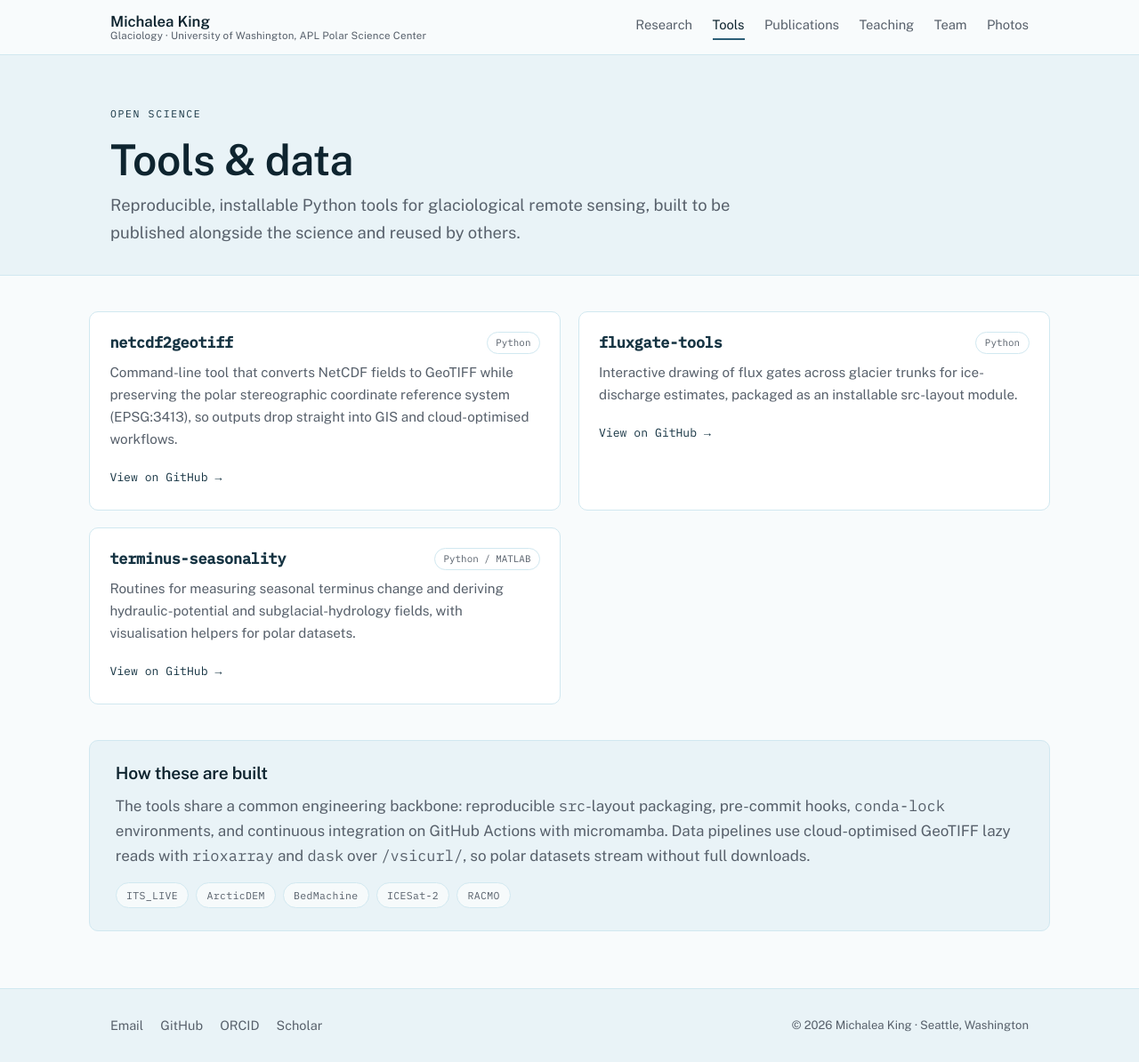
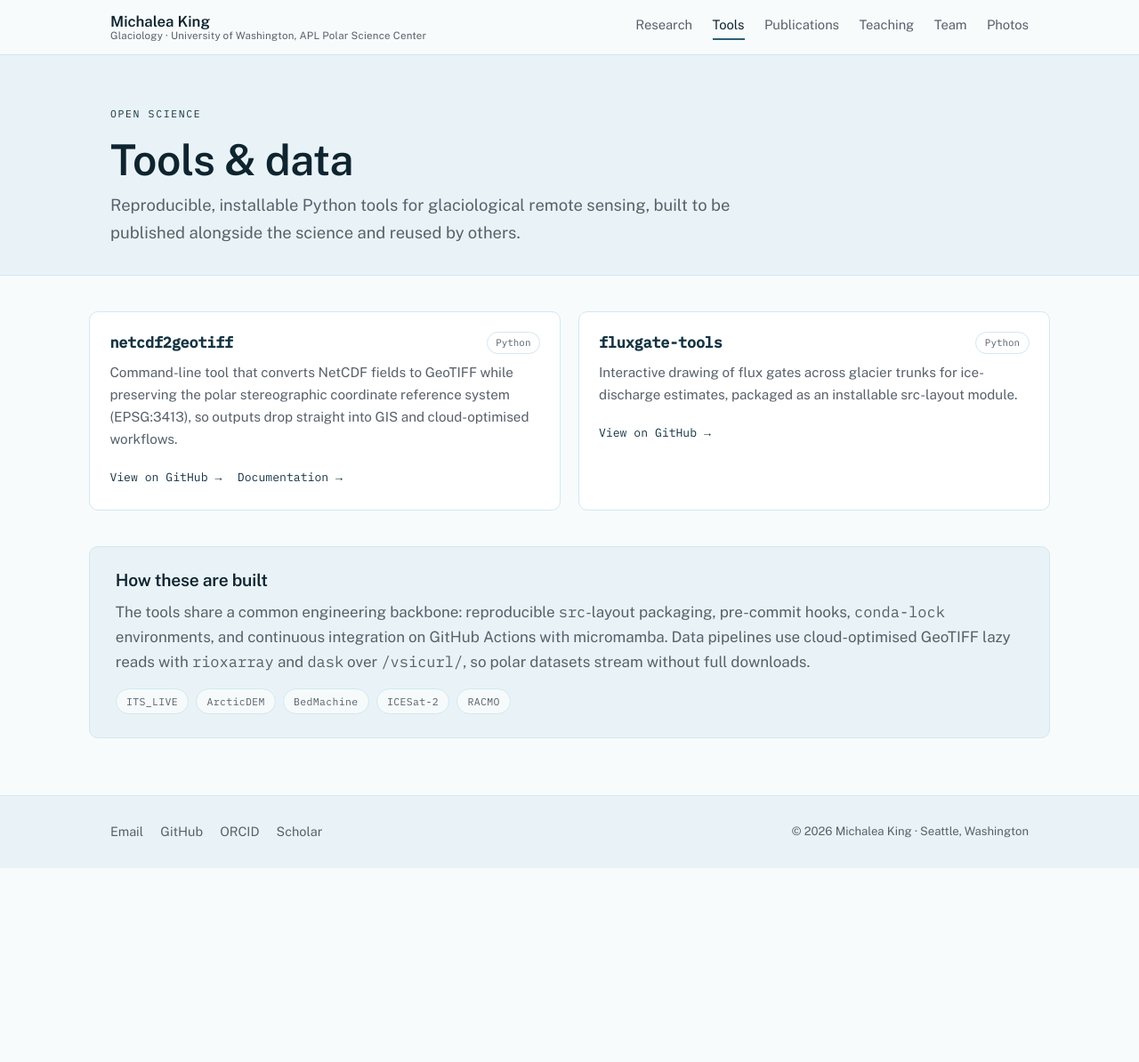
Before and after one commit to michaleaking/michaleaking.github.io, a Jekyll site: the page built from tools.html, in a window 1280 px wide and 1194 px high. Shown: the whole window at 89% size. Built offline with Jekyll 4.4.1, drawn with Linux system fonts in a browser that asks for light colours.

```diff
--- a/_config.yml
+++ b/_config.yml
@@ -34,8 +34,8 @@
 #                  e.g. center, "center 30%", "left center".
 hero:
   image: /assets/img/sunset_iceberg.jpg
-  opacity: 0.35
-  scrim: 0.72
+  opacity: 0.5
+  scrim: 0.22
   position: center
 
 # --- Links (leave any line blank to hide that link) ----------
--- a/_data/tools.yml
+++ b/_data/tools.yml
@@ -1,10 +1,33 @@
-# Open-source tools. Set `featured: true` to show a tool on the home page.
-# `repo` is the GitHub URL; leave blank if a tool isn't public yet.
+# ------------------------------------------------------------
+# TOOLS, WEBSITES & DATA PRODUCTS
+# Anything worth sending someone to: a package, a project site,
+# a dataset landing page, a dashboard.
+#
+# Fields:
+#   name     – displayed name
+#   featured – true shows it on the home page
+#   lang     – small chip, e.g. "Python" or "Web". Omit it (or leave
+#              blank) and no chip renders — useful for websites.
+#   summary  – a sentence or two
+#   repo     – shorthand for a single GitHub link; renders first as
+#              "View on GitHub". Leave blank for non-code entries.
+#   links    – any number of extra links, each with a label and url:
+#                links:
+#                  - label: Project site
+#                    url: https://example.org
+#                  - label: Documentation
+#                    url: https://example.org/docs
+#              A link with no label falls back to its domain name.
+#              Use this alone (no `repo`) for website-only entries.
+# ------------------------------------------------------------
 
 - name: netcdf2geotiff
   featured: true
   lang: Python
   repo: https://github.com/your-github-username/netcdf2geotiff
+  links:
+    - label: Documentation
+      url: https://your-github-username.github.io/netcdf2geotiff/
   summary: >-
     Command-line tool that converts NetCDF fields to GeoTIFF while preserving
     the polar stereographic coordinate reference system (EPSG:3413), so outputs
@@ -18,14 +41,19 @@
     Interactive drawing of flux gates across glacier trunks for ice-discharge
     estimates, packaged as an installable src-layout module.
 
-- name: terminus-seasonality
-  featured: false
-  lang: Python / MATLAB
-  repo: https://github.com/your-github-username/terminus-seasonality
-  summary: >-
-    Routines for measuring seasonal terminus change and deriving
-    hydraulic-potential and subglacial-hydrology fields, with visualisation
-    helpers for polar datasets.
+
+
+# A website-only entry: no `repo`, no `lang` chip — just links.
+# - name: Greenland discharge viewer
+#   featured: false
+#   summary: >-
+#     Browsable maps of ice discharge by glacier, updated as new
+#     velocity mosaics are released.
+#   links:
+#     - label: Open the viewer
+#       url: https://example.org/discharge
+#     - label: Data on Zenodo
+#       url: https://zenodo.org/record/0000000
 
 # Practices these tools are built on (rendered as a note on the Tools page):
 # reproducible src-layout packaging, pre-commit hooks, conda-lock environments,
--- /dev/null
+++ b/_includes/links.html
@@ -0,0 +1,31 @@
+{%- comment -%}
+  Renders a row of labelled links. Used by the Tools and Research pages.
+
+  Usage:  {% include links.html items=tool.links repo=tool.repo %}
+
+  `items` is a list of { label, url } pairs from a _data file. An entry with
+  no label falls back to its domain name, so a bare url still shows something
+  sensible; entries with a blank url are skipped. `repo` is optional shorthand
+  for a single GitHub link, rendered first — it exists so tools with just a
+  repo don't need the longer `links` form.
+{%- endcomment -%}
+{%- assign items = include.items | default: empty -%}
+{%- assign has_repo = false -%}
+{%- if include.repo and include.repo != '' -%}{%- assign has_repo = true -%}{%- endif -%}
+{%- if has_repo or items.size > 0 -%}
+<ul class="linkrow">
+  {%- if has_repo -%}
+  <li><a href="{{ include.repo }}" rel="noopener">View on GitHub <span aria-hidden="true">→</span></a></li>
+  {%- endif -%}
+  {%- for link in items -%}
+    {%- if link.url and link.url != '' -%}
+    {%- assign host = link.url | split: '//' | last | split: '/' | first | remove_first: 'www.' -%}
+    <li>
+      <a href="{{ link.url }}"{% if link.url contains '://' %} rel="noopener"{% endif %}>
+        {{ link.label | default: host }} <span aria-hidden="true">→</span>
+      </a>
+    </li>
+    {%- endif -%}
+  {%- endfor -%}
+</ul>
+{%- endif -%}
--- a/assets/css/style.scss
+++ b/assets/css/style.scss
@@ -121,6 +121,16 @@
 .tool-top h3,.tool-top h2{margin:0;font-size:1.05rem;color:var(--glacier-d);}
 .chip{font-family:var(--font-mono);font-size:0.68rem;color:var(--slate);border:1px solid var(--hair);border-radius:999px;padding:0.15rem 0.6rem;white-space:nowrap;}
 
+/* Row of labelled links under a tool card or research thread.
+   Shares the .more type scale so a single link reads the same as it did
+   when it was a lone "View on GitHub" anchor. */
+.linkrow{display:flex;flex-wrap:wrap;gap:0.4rem 1.1rem;list-style:none;padding:0;margin:0.9rem 0 0;}
+.linkrow a{font-family:var(--font-mono);font-size:0.82rem;color:var(--glacier-d);text-decoration:none;}
+.linkrow a:hover{text-decoration:underline;}
+.linkrow a span{transition:transform 0.15s ease;display:inline-block;}
+.linkrow a:hover span{transform:translateX(2px);}
+.thread .linkrow{margin-top:1rem;}
+
 .stack{display:flex;flex-direction:column;gap:2.2rem;}
 .thread{padding-bottom:2rem;border-bottom:1px solid var(--hair);}
 .thread:last-child{border-bottom:none;}
--- a/research.html
+++ b/research.html
@@ -27,6 +27,7 @@
       </ul>
       {%- endif -%}
     </div>
+    {%- include links.html items=p.links -%}
   </article>
   {%- endfor -%}
 </div>
--- a/tools.html
+++ b/tools.html
@@ -13,12 +13,10 @@
   <article class="card tool">
     <div class="tool-top">
       <h2 class="mono">{{ tool.name }}</h2>
-      <span class="chip">{{ tool.lang }}</span>
+      {%- if tool.lang and tool.lang != '' -%}<span class="chip">{{ tool.lang }}</span>{%- endif -%}
     </div>
     <p>{{ tool.summary }}</p>
-    {%- if tool.repo and tool.repo != '' -%}
-    <a class="more" href="{{ tool.repo }}">View on GitHub →</a>
-    {%- endif -%}
+    {%- include links.html items=tool.links repo=tool.repo -%}
   </article>
   {%- endfor -%}
 </div>
```
Also changed, not shown: _data/projects.yml (+14 -0 lines).
